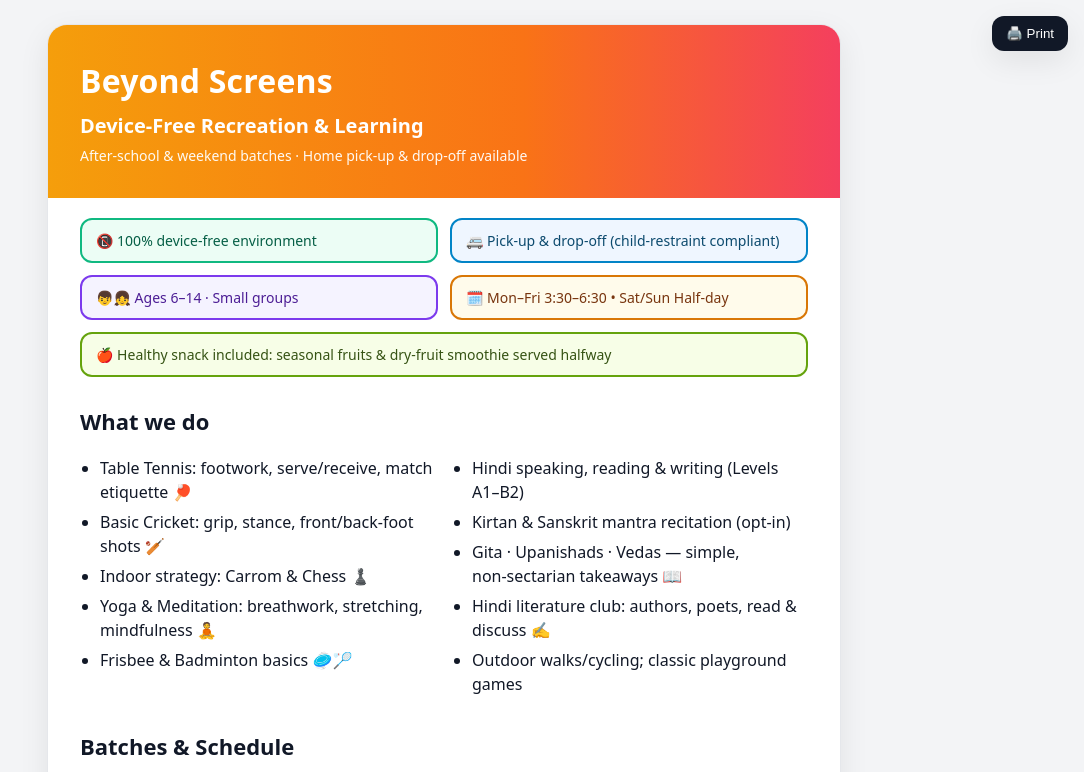
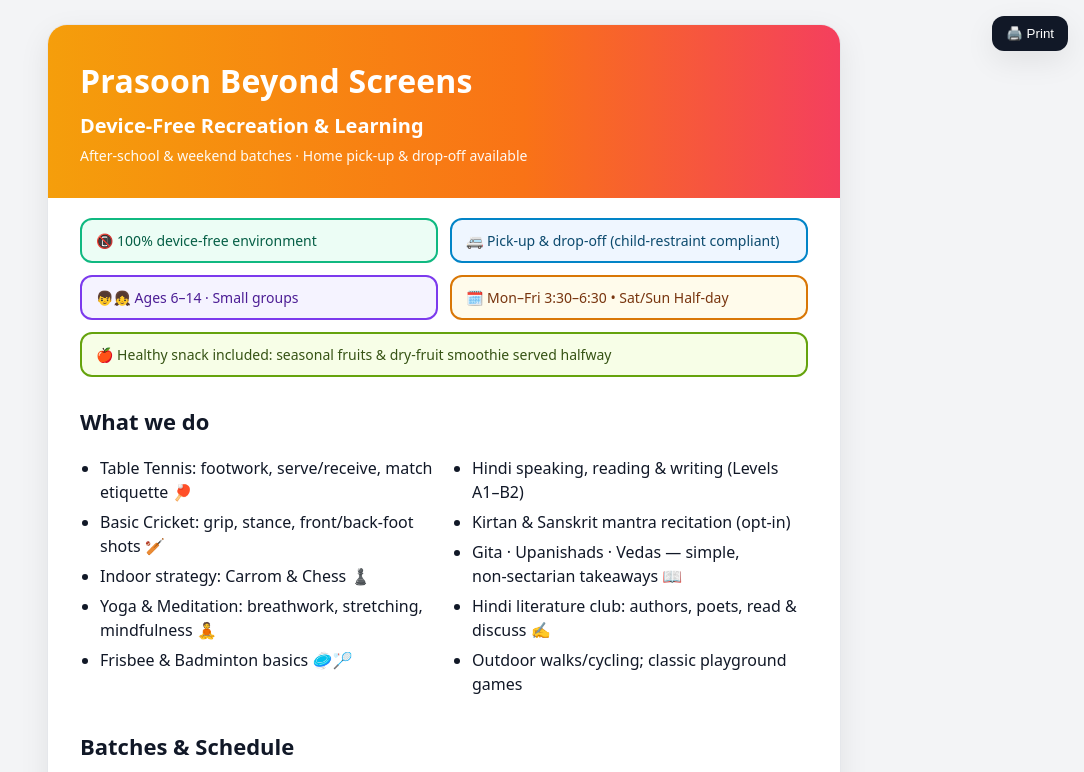
Before and after one commit to prasoot/prasoot.github.io, a plain HTML site: page Test.html in a window 1280 px wide. Shown: the top 772 px of the page, without its empty margins (196-1280 px from the left). Drawn offline with Linux system fonts and the light colour scheme.

Commit message:
updated test.html

```diff
--- a/Test.html
+++ b/Test.html
@@ -37,7 +37,7 @@
     <main class="page" role="document" aria-label="Unplugged Play and Learn Flyer">
         <!-- Header -->
         <header class="header">
-            <h1 class="title">Beyond Screens</h1>
+            <h1 class="title">Prasoon Beyond Screens</h1>
             <p class="tagline">Device‑Free Recreation &amp; Learning</p>
             <p class="subtag">After‑school &amp; weekend batches · Home pick‑up &amp; drop‑off available</p>
         </header>
```
